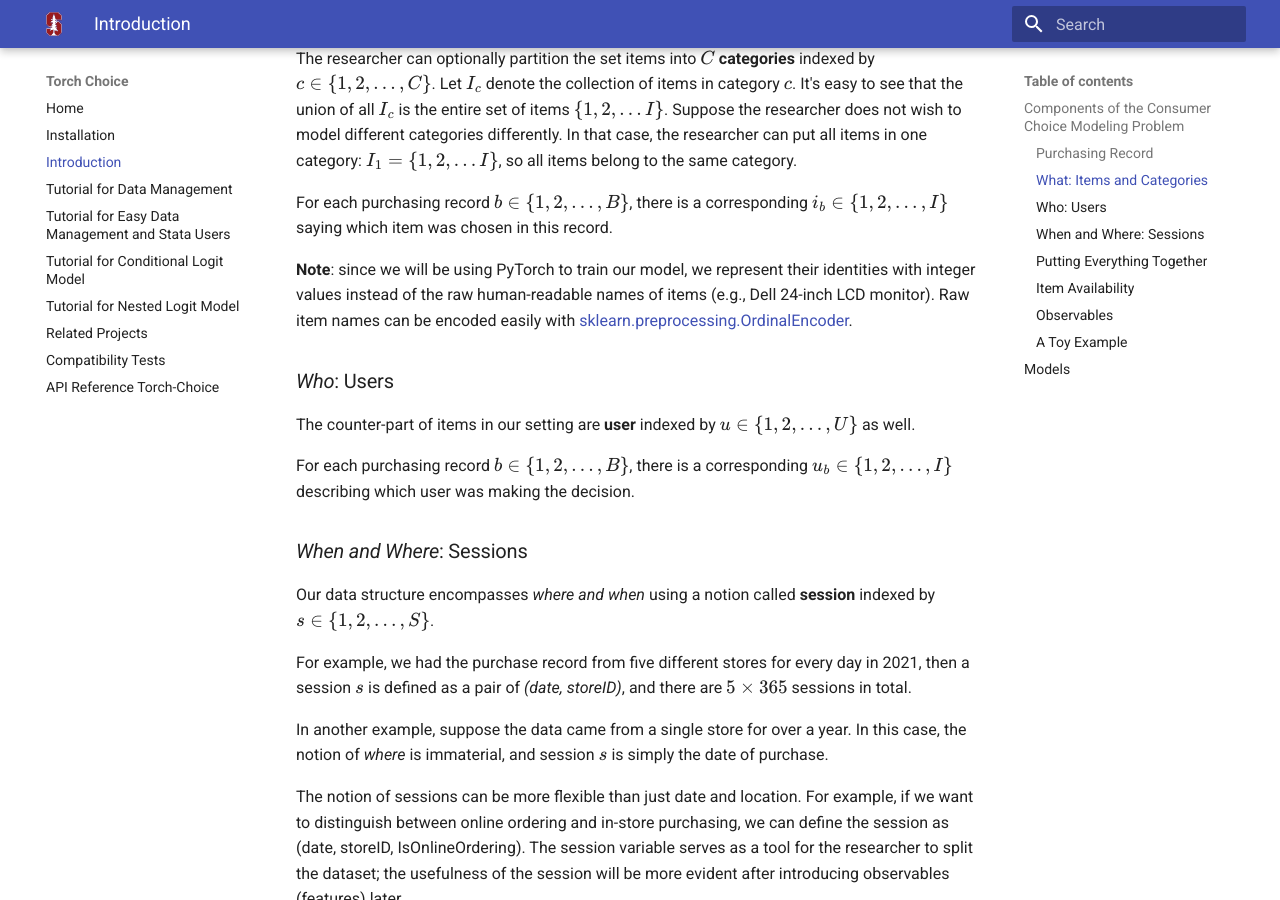
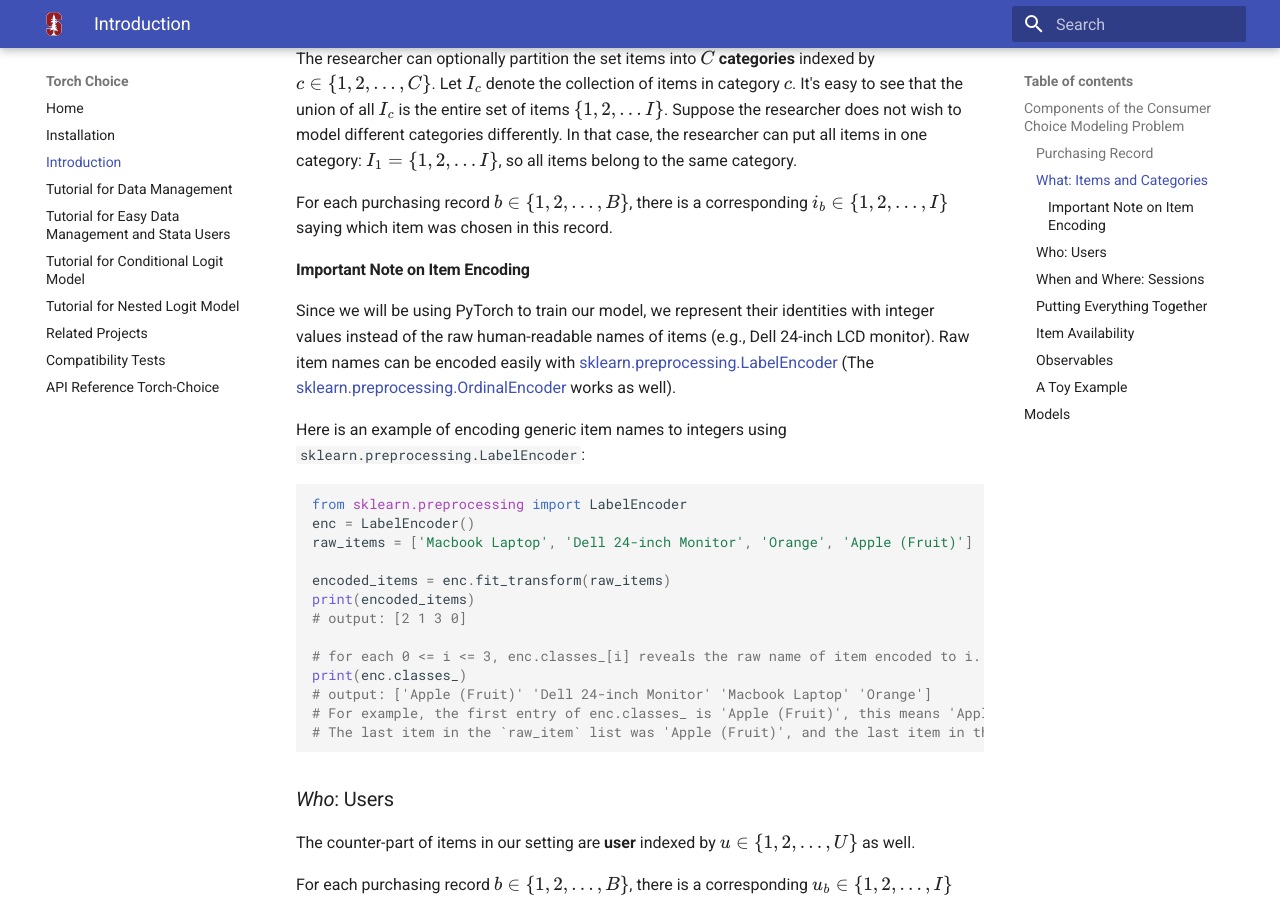
Before and after one commit to gsbDBI/torch-choice, an MkDocs documentation site: the page built from docs_src/intro.md, in a window 1280 px wide and 900 px high, scrolled down 880 px. Built offline with MkDocs 1.6.1 and Material for MkDocs 9.7.7, drawn with Linux system fonts in a browser that asks for light colours.

Commit message:
update the introduction page.

````diff
--- a/docs_src/intro.md
+++ b/docs_src/intro.md
@@ -22,8 +22,27 @@ Suppose the researcher does not wish to model different categories differently.
 
 For each purchasing record $b \in \{1,2,\dots, B\}$, there is a corresponding $i_b \in \{1,2,\dots,I\}$ saying which item was chosen in this record.
 
-**Note**: since we will be using PyTorch to train our model, we represent their identities with integer values instead of the raw human-readable names of items (e.g., Dell 24-inch LCD monitor).
-Raw item names can be encoded easily with [sklearn.preprocessing.OrdinalEncoder](https://scikit-learn.org/stable/modules/generated/sklearn.preprocessing.OrdinalEncoder.html).
+#### Important Note on Item Encoding
+Since we will be using PyTorch to train our model, we represent their identities with integer values instead of the raw human-readable names of items (e.g., Dell 24-inch LCD monitor).
+Raw item names can be encoded easily with [sklearn.preprocessing.LabelEncoder](https://scikit-learn.org/stable/modules/generated/sklearn.preprocessing.LabelEncoder.html) (The [sklearn.preprocessing.OrdinalEncoder](https://scikit-learn.org/stable/modules/generated/sklearn.preprocessing.OrdinalEncoder.html) works as well).
+
+Here is an example of encoding generic item names to integers using `sklearn.preprocessing.LabelEncoder`:
+
+```python
+from sklearn.preprocessing import LabelEncoder
+enc = LabelEncoder()
+raw_items = ['Macbook Laptop', 'Dell 24-inch Monitor', 'Orange', 'Apple (Fruit)']
+
+encoded_items = enc.fit_transform(raw_items)
+print(encoded_items)
+# output: [2 1 3 0]
+
+# for each 0 <= i <= 3, enc.classes_[i] reveals the raw name of item encoded to i.
+print(enc.classes_)
+# output: ['Apple (Fruit)' 'Dell 24-inch Monitor' 'Macbook Laptop' 'Orange']
+# For example, the first entry of enc.classes_ is 'Apple (Fruit)', this means 'Apple (Fruit)' was encoded to 0 in this process.
+# The last item in the `raw_item` list was 'Apple (Fruit)', and the last item in the `encoded_item` list was 0 as we expected.
+```
 
 ### *Who*: Users
 The counter-part of items in our setting are **user** indexed by $u \in \{1,2,\dots,U\}$ as well.
````
